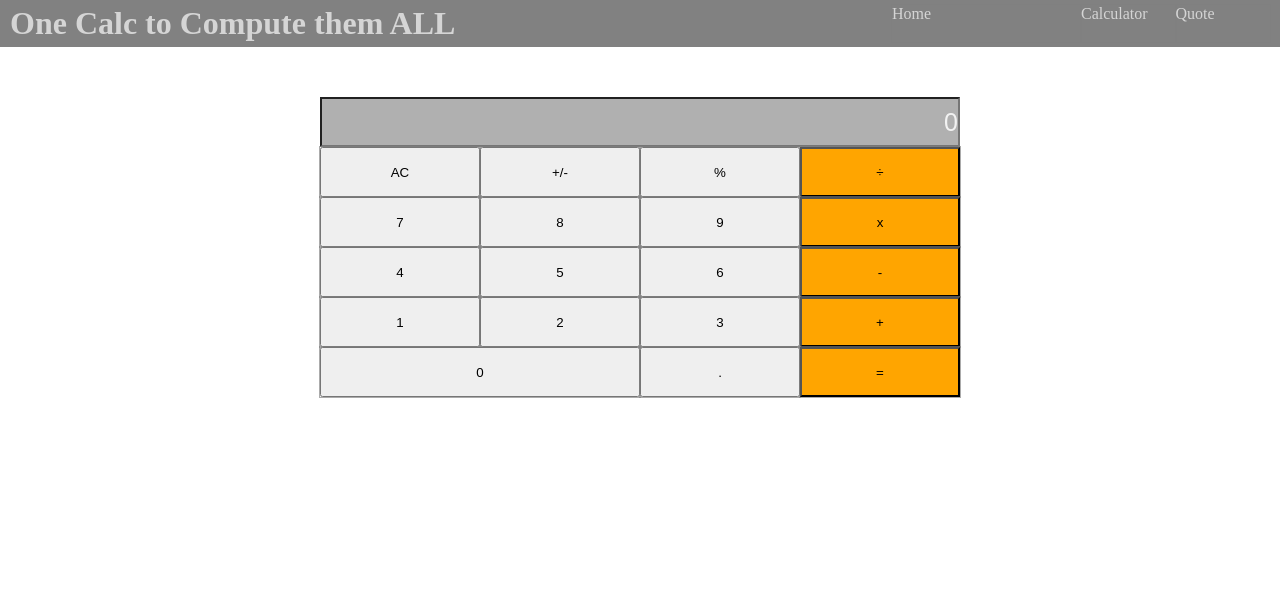
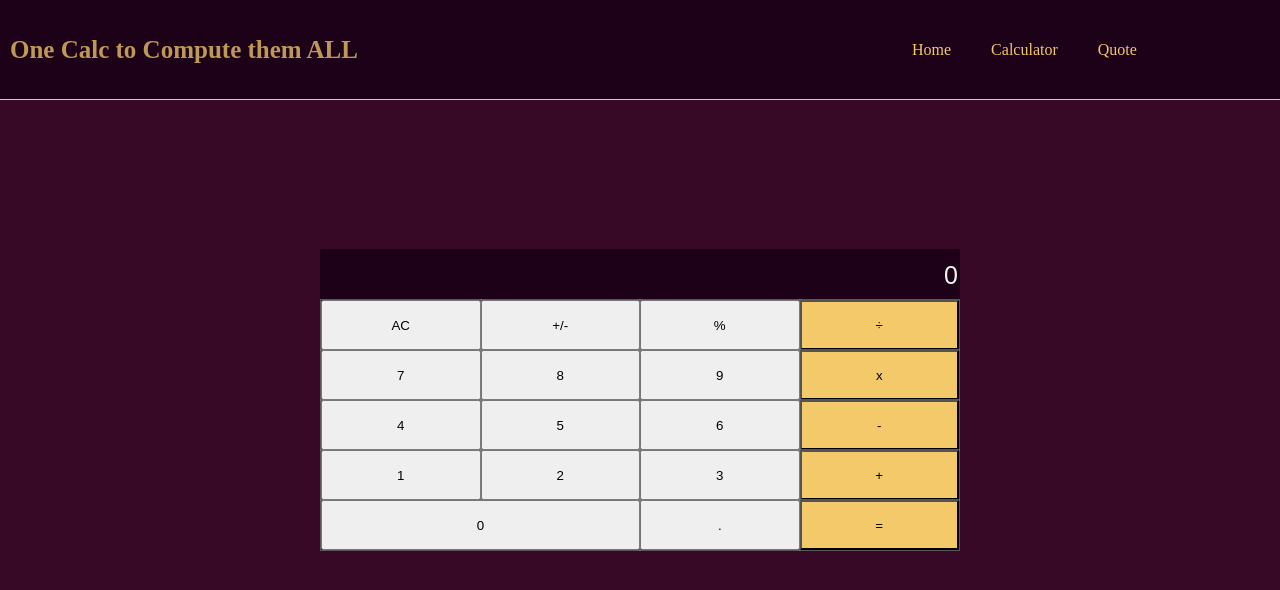
Before and after one commit to SimonGrchevski/OneCalcToComputeThemAll, a React (Create React App) app: page /Calculator in a window 1280 px wide. Shown: the top 590 px of the page. Built offline with nearby package versions, Linux system fonts and the light colour scheme.

Commit message:
Rework the styling for the header and calculator

```diff
--- /dev/null
+++ b/src/components/Calculator.css
@@ -0,0 +1,58 @@
+
+.calc-div {
+  width: 50%;
+  position: absolute;
+  top: 50%;
+  left: 50%;
+  transform: translate(-50%,-50%);
+  border: 1px solid #1c0118;
+}
+
+.calc-div li {
+  list-style-type: none;
+  background: rgba(128, 128, 128, 0.111);
+  outline: 0.2px solid rgba(128, 128, 128, 0.659);
+  width: 25%;
+}
+
+.calc-inp {
+  background: #1c0118;
+  border: 1px solid #1c0118;
+  height: 50px;
+}
+
+.calc-div li:nth-last-child(3) {
+  width: 50%;
+}
+
+.btn-list > *
+{
+  border: none;
+  outline: none;
+}
+
+.btn-list
+{
+  border: none;
+  outline: none;
+}
+
+input {
+  width: 100%;
+}
+
+input[type=button] {
+  height: 50px;
+  outline: transparent;
+}
+
+input[type=text] {
+  text-align: right;
+  color: #f2f2f2;
+  font-size: 25px;
+}
+
+
+.btn-orange {
+  background-color: #f3c969;
+}
--- a/src/components/Calculator.js
+++ b/src/components/Calculator.js
@@ -2,6 +2,7 @@ import React from 'react';
 import PropTypes from 'prop-types';
 import Input from './input';
 import ButtonList from './ButtonList';
+import './Calculator.css';
 
 const Calculator = (props) => {
   const { display, click } = props;
--- a/src/components/Header.css
+++ b/src/components/Header.css
@@ -1,19 +1,26 @@
-a {
-  text-decoration: none;
-  color: rgba(255, 255, 255, 0.665);
-}
-.flex {
-  display: flex;
+header a {
+  color: #f3c969;
+
 }
 
 header {
   justify-content: space-between;
+  align-items: center;
   padding: 5px 10px;
-  background: rgba(0, 0, 0, 0.494);
-  color: rgba(255, 255, 255, 0.665);
+  background: #1c0118;
+  height: 100px;
+  border-bottom: 1px solid #f3c969;
+}
+
+header h1 {
+    color: #f3ca69c0;
+    font-size: 25px;
 }
 
 nav {
   width: 30%;
+}
 
+nav li {
+  padding:0 20px;
 }
--- /dev/null
+++ b/src/components/Quote.css
@@ -0,0 +1,4 @@
+.quote-wrap,
+.quote-wrap > p {
+  padding: 10px 0;
+}
--- a/src/components/Quote.js
+++ b/src/components/Quote.js
@@ -1,7 +1,8 @@
 import React from 'react';
+import './Quote.css';
 
 const Quote = () => (
-  <div>
+  <div className="quote-wrap">
     <p>
       There is a fine line between Numerator and Denominator.
     </p>
--- a/src/index.css
+++ b/src/index.css
@@ -6,35 +6,9 @@
   box-sizing: border-box;
 }
 
-li {
-  list-style-type: none;
-  background: rgba(128, 128, 128, 0.111);
-  outline: 0.2px solid rgba(128, 128, 128, 0.659);
-  width: 25%;
-}
-
-li:nth-last-child(3) {
-  width: 50%;
-}
-
-input {
-  width: 100%;
-}
-
-input[type=button] {
-  height: 50px;
-  outline: transparent;
-}
-
-input[type=text] {
-  text-align: right;
-  color: #f2f2f2;
-  font-size: 25px;
-}
-
-.calc-inp {
-  background: rgba(128, 128, 128, 0.624);
-  height: 50px;
+#root {
+  background-color: #370926;
+  height: 100vh;
 }
 
 .flex {
@@ -42,12 +16,8 @@ input[type=text] {
   flex-wrap: wrap;
 }
 
-.calc-div {
-  width: 50%;
-  margin: 0 auto;
-  padding-top: 50px;
+a,
+li {
+  text-decoration: none;
+  list-style-type: none;
 }
-
-.btn-orange {
-  background-color: orange;
-}
```
